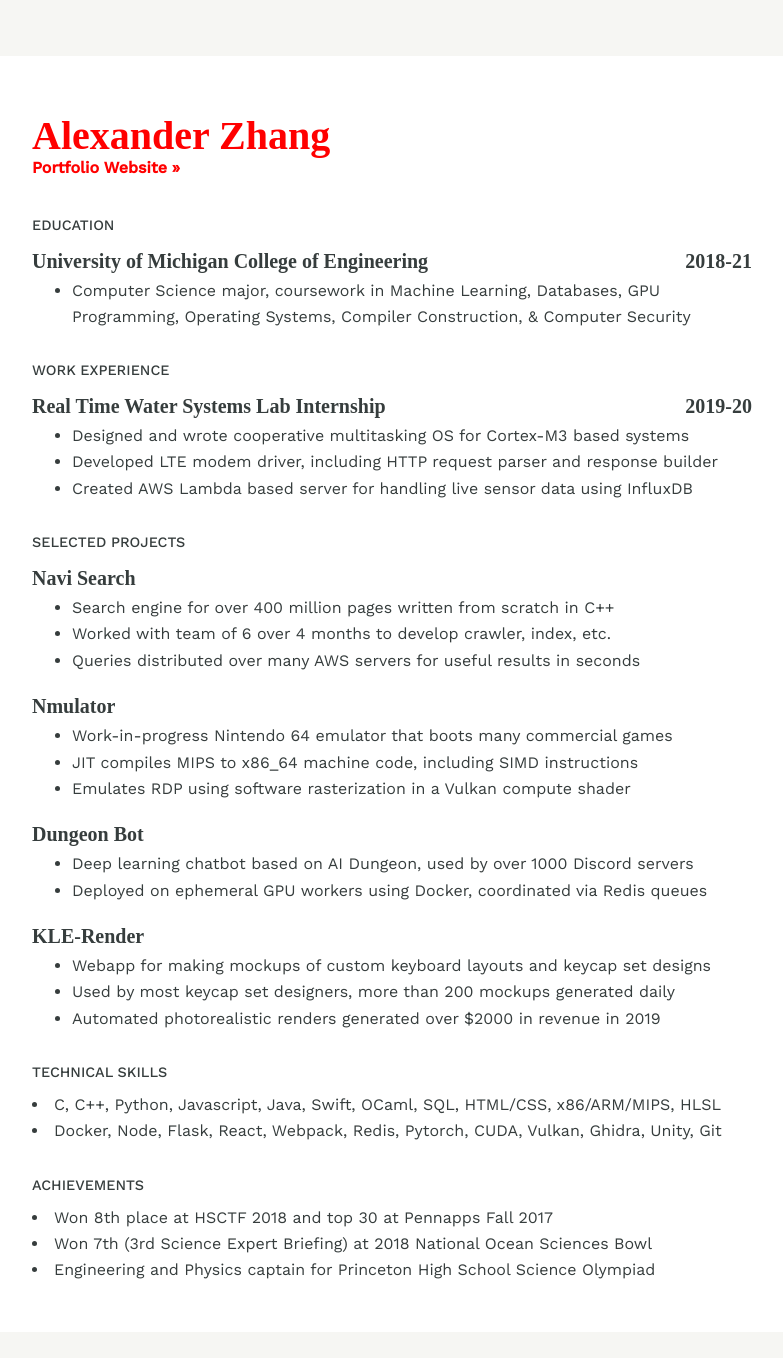
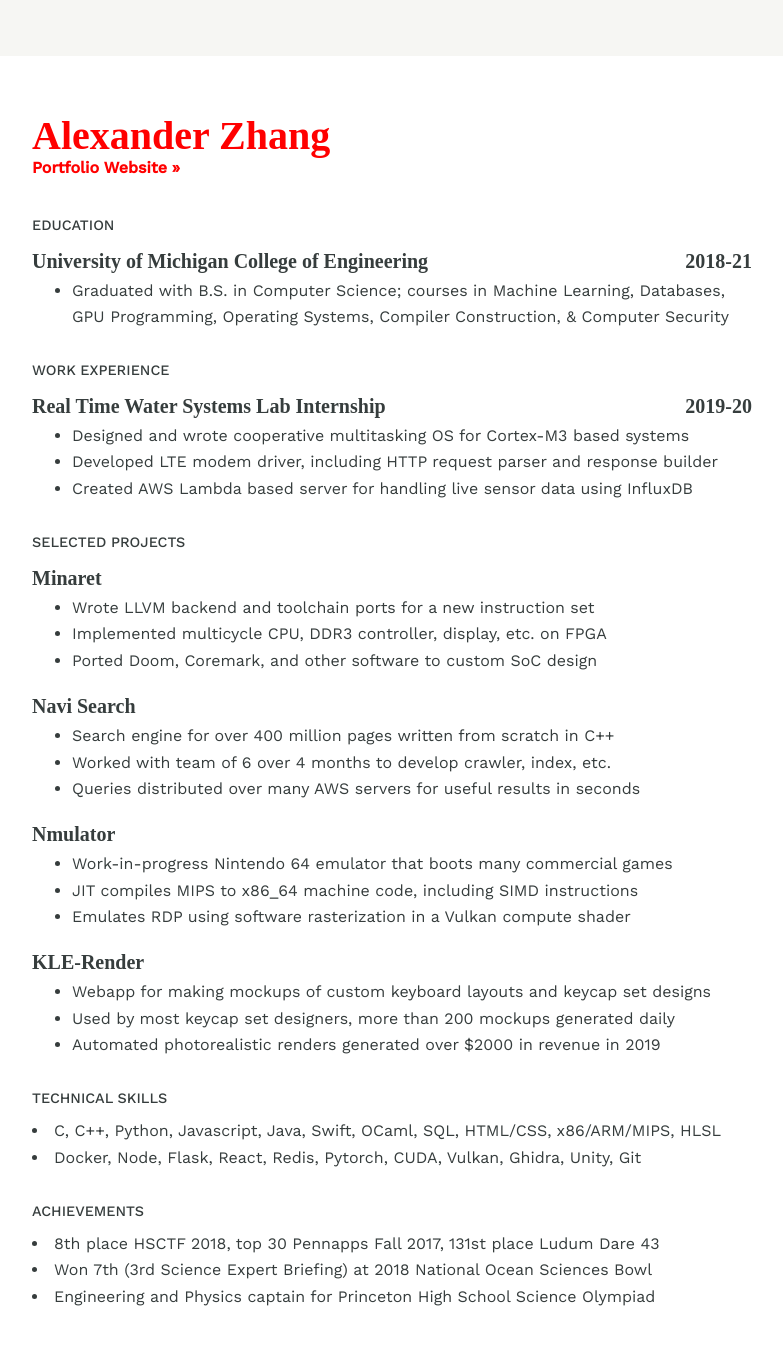
Before and after one commit to CQCumbers/cqcumbers.github.io, a Jekyll site: the page built from resume.html, in a window 1280 px wide. Shown: the whole page, without its empty margins (248-1031 px from the left). Built offline with Jekyll 4.4.1, drawn with Linux system fonts in a browser that asks for light colours; some web fonts are replaced; before the commit the page ends 1332 px from its top, so only the background shows below that.

Commit message:
Update resume

```diff
--- a/_data/resume.yml
+++ b/_data/resume.yml
@@ -17,7 +17,7 @@ categories:
         - name: University of Michigan College of Engineering
           date: 2018-21
           description:
-            - Computer Science major, coursework in Machine Learning, Databases, GPU Programming, Operating Systems, Compiler Construction, & Computer Security
+            - Graduated with B.S. in Computer Science; courses in Machine Learning, Databases, GPU Programming, Operating Systems, Compiler Construction, & Computer Security
     work experience:
         - name: Real Time Water Systems Lab Internship
           date: 2019-20
@@ -26,6 +26,11 @@ categories:
             - Developed LTE modem driver, including HTTP request parser and response builder
             - Created AWS Lambda based server for handling live sensor data using InfluxDB
     selected projects:
+        - name: Minaret
+          description:
+            - Wrote LLVM backend and toolchain ports for a new instruction set
+            - Implemented multicycle CPU, DDR3 controller, display, etc. on FPGA
+            - Ported Doom, Coremark, and other software to custom SoC design
         - name: Navi Search
           description:
             - Search engine for over 400 million pages written from scratch in C++
@@ -36,10 +41,6 @@ categories:
             - Work-in-progress Nintendo 64 emulator that boots many commercial games
             - JIT compiles MIPS to x86_64 machine code, including SIMD instructions
             - Emulates RDP using software rasterization in a Vulkan compute shader
-        - name: Dungeon Bot
-          description:
-            - Deep learning chatbot based on AI Dungeon, used by over 1000 Discord servers
-            - Deployed on ephemeral GPU workers using Docker, coordinated via Redis queues
         - name: KLE-Render
           description:
             - Webapp for making mockups of custom keyboard layouts and keycap set designs
@@ -47,8 +48,8 @@ categories:
             - Automated photorealistic renders generated over $2000 in revenue in 2019
     technical skills:
         - C, C++, Python, Javascript, Java, Swift, OCaml, SQL, HTML/CSS, x86/ARM/MIPS, HLSL
-        - Docker, Node, Flask, React, Webpack, Redis, Pytorch, CUDA, Vulkan, Ghidra, Unity, Git
+        - Docker, Node, Flask, React, Redis, Pytorch, CUDA, Vulkan, Ghidra, Unity, Git
     achievements:
-        - Won 8th place at HSCTF 2018 and top 30 at Pennapps Fall 2017
+        - 8th place HSCTF 2018, top 30 Pennapps Fall 2017, 131st place Ludum Dare 43
         - Won 7th (3rd Science Expert Briefing) at 2018 National Ocean Sciences Bowl
         - Engineering and Physics captain for Princeton High School Science Olympiad
```
